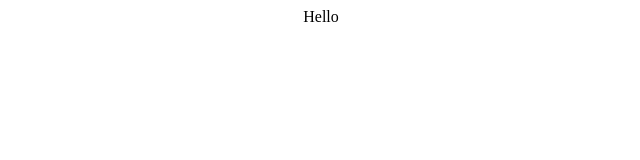
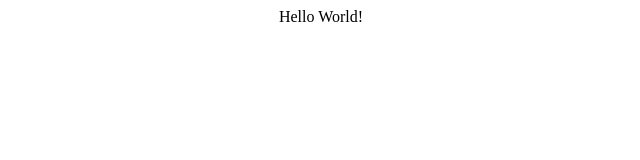
Before and after one commit to vortecmedia/songs, a plain HTML site: page index.html in a window 1280 px wide. Shown: the full height of the page, 319-959 px from the left. Drawn offline with Linux system fonts and the light colour scheme.

Commit message:
added a word

```diff
--- a/index.html
+++ b/index.html
@@ -1 +1 @@
-<center>Hello</center>
+<center>Hello World!</center>
```
